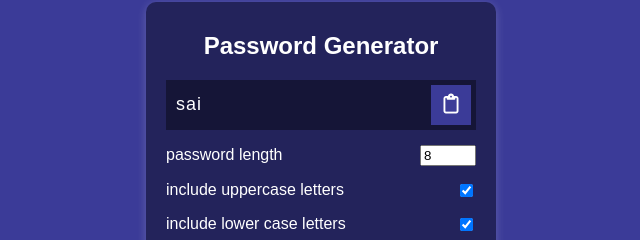
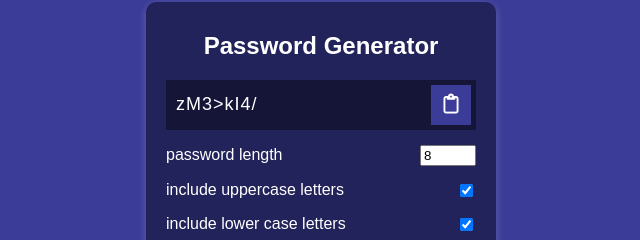
Before and after one commit to SaiSawant1/projects, a plain HTML site: page day31/index.html in a window 1280 px wide. Both pictures are taken after a click on the button "Generate". Shown: the part 214-454 px from the top of the page, 319-959 px from the left. Drawn offline with Linux system fonts and the light colour scheme; a web font is replaced by a local one.

Commit message:
password generation completed

```diff
--- a/day31/index.html
+++ b/day31/index.html
@@ -19,7 +19,7 @@
   <div class="container">
     <h2>Password Generator</h2>
     <div class="result-container">
-      <span id="result">sai</span>
+      <span id="result"></span>
       <button class="btn" id="clipboard">
         <i class="far fa-clipboard"></i>
       </button>
--- a/day31/script.js
+++ b/day31/script.js
@@ -2,10 +2,11 @@
 const result=document.getElementById('result');
 const lenghtEl=document.getElementById('length')
 const upperEl=document.getElementById('uppercase')
-const lowertEl=document.getElementById('lowercase')
+const lowerEl=document.getElementById('lowercase')
 const numberEl=document.getElementById('numbers')
 const symbolsEl=document.getElementById('symbols')
 const clipBoard=document.getElementById('clipboard')
+const generateBtn=document.querySelector('.btn-large')
 
 const randomFunc=  {
 
@@ -15,7 +16,39 @@ const randomFunc=  {
     symbols: getrandomSymbols
 
 }
+generateBtn.addEventListener('click',()=>{
+    const length= +lenghtEl.value
+    const hasLower=lowerEl.checked
+    const hasUpper=upperEl.checked
+    const hasNumber=numberEl.checked
+    const hasSymbol=symbolsEl.checked
 
+    result.innerText=generatePasswrd(hasLower,hasUpper,hasNumber,hasSymbol,length)
+
+
+})
+
+function generatePasswrd(lower,upper,number,symbols,length){
+    let generatePassword=""
+
+    const typesCount=lower+upper+number+symbols
+
+    const types=[{lower},{upper},{number},{symbols}].filter(item=>Object.values(item)[0])
+
+    if(typesCount===0){
+        return ""
+    }
+
+    for(let i=0;i<length;i+=typesCount){
+
+        types.forEach(type=>{
+            const funcName=Object.keys(type)[0]
+            generatePassword += randomFunc[funcName]()
+         })
+    }
+    const finalPassword=generatePassword.slice(0,length)
+    return finalPassword
+}
 
 
 
```
